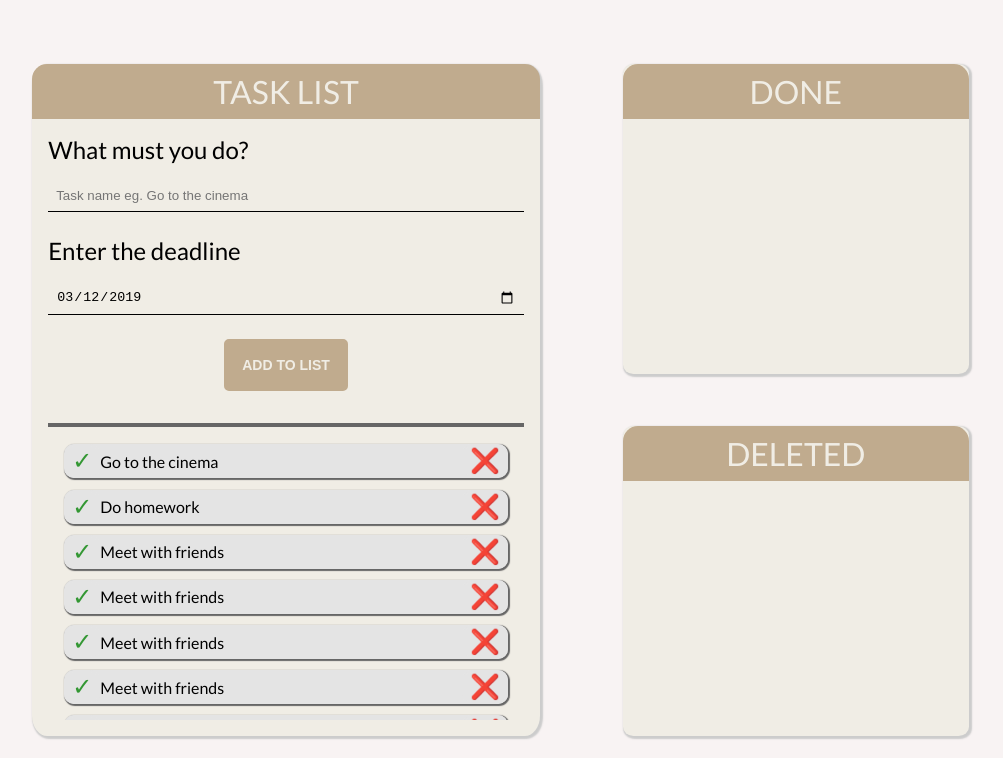
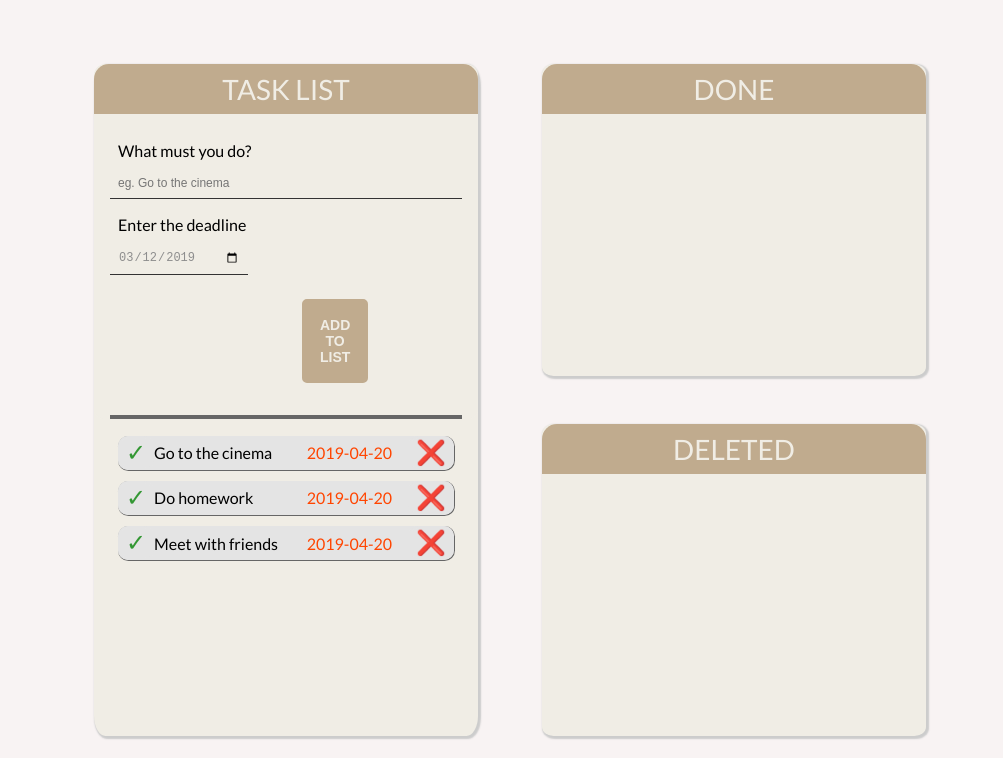
Before and after one commit to bzdybel/ToDo, a plain HTML site: page index.html in a window 1280 px wide. Shown: the whole page, without its empty margins (162-1165 px from the left). Drawn offline with Linux system fonts and the light colour scheme.

Commit message:
change styles, naming, make code semantic

```diff
--- a/index.css
+++ b/index.css
@@ -1,15 +1,19 @@
-@import "https://fonts.googleapis.com/css?family=Lato:400,700,900";
+@import 'https://fonts.googleapis.com/css?family=Lato:400,700,900';
 
 :root {
 	--white: white;
-  --coconut-milk: #F0EDE5;
-  --warm-sand: #C0AB8E;
-  --black:#000000;
-  --soft-black:#666666;
-  --grey:#e4e4e4;
+	--coconut-milk: #f0ede5;
+	--warm-sand: #c0ab8e;
+	--black: #000000;
+	--soft-black: #666666;
+	--legal-black: #333333;
+	--grey: #e4e4e4;
+	--light-grey: #8e8e8e;
 	--soft-grey: #ccc;
-  --light-warm-sand:#D1BA9F;
-  --green: 	#339733;
+	--light-warm-sand: #d1ba9f;
+	--green: #339733;
+	--smoke: #f8f3f3;
+	--orange: #ff4500;
 }
 * {
 	box-sizing: border-box;
@@ -18,135 +22,162 @@
 body {
 	background: var(--white);
 	margin: 0;
-  font-family: "Lato", sans-serif;
+	font-family: 'Lato', sans-serif;
 	overflow-x: hidden;
 }
 
 .container {
 	display: flex;
 	justify-content: center;
-  background: #f8f3f3;
+	background: var(--smoke);
 	height: 100vh;
 	width: 100vw;
 }
-.-webkit-scrollbar{
+.-webkit-scrollbar {
 	width: 20px;
 }
-.task-form{
+.task-list__container {
+	background: var(--coconut-milk);
+	margin: 5%;
+	max-width: 30%;
+	border-radius: 3%;
+	box-shadow: 1.5px 1.5px 1.5px 1.5px var(--soft-grey);
+}
+
+.task-form {
+	background: var(--coconut-milk);
+	border-radius: 3%;
+}
+.task-form__wrapper {
 	display: flex;
 	flex-direction: column;
-    background: var(--coconut-milk);
-    margin: 5%;
-    border-radius: 3%;
-    min-width: 30%;
-    box-shadow: 1.5px 1.5px 1.5px 1.5px var(--soft-grey);
-}
-.task-form__wrapper{
-    display: flex;
-    flex-direction: column;
-    margin: 3.5% 0 ;
+	background: var(--smoke);
+	margin: 5% 0;
 	border-radius: 3%;
 	min-width: 30%;
 }
-.task-form__add{
-
-}
-.task-form__title{
-    font-size: 32px;
+.task-form__title {
+	margin-top: 0;
+	font-weight: lighter;
+	font-size: 28px;
 	border-radius: 15px 15px 0 0;
 	color: var(--coconut-milk);
-    padding: .5rem 4rem;
+	padding: 0.5rem 4rem;
 	background: var(--warm-sand);
 	width: 100%;
 	text-align: center;
 	text-transform: uppercase;
 }
-.task-form__input{
+.task-form__input {
 	margin: 1rem 1rem 0.5rem 1rem;
-    padding: .5rem;
+	padding: 0.5rem;
 	background: transparent;
 	border: none;
-    border-bottom: 1px solid #000000;
+	border-bottom: 1px solid var(--legal-black);
 }
-.task-form__input--title{
-    font-size: 24px;
-    margin: 1rem 1rem 0 1rem;
+.task-form__input-wrapper {
+	display: flex;
+	flex-direction: column;
 }
-.task-form__button{
+.task-form__input--title {
+	font-size: 16px;
+	margin: 0rem 1rem;
+	border-bottom: none;
+}
+.task-form__input--date {
+	margin-top: 0;
+	margin-right: 60%;
+	font-size: 12px;
+	color: var(--light-grey);
+}
+.task-form__input--task-content {
+	margin-top: 0;
+	font-size: 12px;
+}
+.task-form__button-wrapper {
+	margin: 0 1rem;
+	border-bottom: 4px solid var(--soft-black);
+}
+.task-form__button {
 	margin: 1rem 12rem 2rem 12rem;
 	padding: 1rem;
 	background: var(--warm-sand);
-    text-transform:uppercase;
-    font-size:  16px;
+	text-transform: uppercase;
 	border-radius: 5px;
 	color: var(--coconut-milk);
 	font-weight: bold;
 	border: 2px solid var(--warm-sand);
 	font-size: 14px;
+	padding-bottom: 1rem;
 }
 
-.task-form__button:hover{
+.task-form__button:hover {
 	cursor: pointer;
-    background:var(--light-warm-sand);
+	background: var(--light-warm-sand);
 	border: 2px solid var(--light-warm-sand);
+}
 
-}
-.divide-line{
-    margin: 0 1rem;
-    border-bottom: 4px solid var(--soft-black);
-
-}
-.task-list{
-    padding:0;
+.task-list {
+	padding: 0;
 	list-style-type: none;
-    margin:1rem;
+	margin: 1rem;
 	overflow-y: scroll;
 	scroll-behavior: inherit;
-    max-height: 51%;
+	max-height: 50%;
 }
 
-.task-list__item{
+.task-list__item {
 	display: flex;
-    margin:.7rem 1rem ;
+	margin: 0.7rem 0.5rem;
 	border-radius: 10px;
 	background: var(--grey);
-    box-shadow: 1px 1px 1px 1px var(--soft-black);
+	box-shadow: 0.5px 0.5px 0.5px 0.5px var(--soft-black);
 }
-.task-list__item:first-child{
+.task-list__item:first-child {
 	margin-top: 1px;
 }
-.task-list__item:last-child{
+.task-list__item:last-child {
 	margin-bottom: 1px;
 }
-.task-list-item__button{
+.task-list-item__button {
 	background: var(--grey);
 	border: 2px solid var(--grey);
 	font-size: 24px;
 	border-radius: 10px;
-
 }
-.task-list-item__button:hover{
+.task-list-item__button:hover {
 	cursor: pointer;
-    opacity:0.5;
+	opacity: 0.5;
+	margin-left: 0;
 }
 
-.task-list-item__button--is-done{
+.task-list-item__button--is-done {
 	justify-self: flex-start;
 	color: var(--green);
 }
 
-.task-list-item__button--delete{
-    margin-left:auto;
+.task-list-item__button--delete {
+	margin-left: 1rem;
 }
-.task-list-item__content{
+.task-list-item__content {
 	align-self: center;
 }
+.task-list-item__deadline {
+	margin-left: auto;
+	align-self: center;
+	color: var(--orange);
+}
 
-.task-form__done{
+.task-form__done {
 	height: 50%;
+	margin-top: 0;
 	margin-bottom: 2rem;
+	padding: 0;
+	box-shadow: 1.5px 1.5px 1.5px 1.5px var(--soft-grey);
 }
-.task-form__deleted{
+.task-form__deleted {
+	margin-bottom: 0;
 	height: 50%;
-
+	padding: 0;
+	box-shadow: 1.5px 1.5px 1.5px 1.5px var(--soft-grey);
 }
--- a/index.html
+++ b/index.html
@@ -4,12 +4,9 @@
 		<meta charset="utf-8" />
 
 		<title>ToDo List</title>
-    <meta name="description" content="Calories application" />
+		<meta name="description" content="ToDo application" />
 		<meta name="author" content="Bartlomiej Zdybel" />
-    <meta
-      name="viewport"
-      content="width=device-width, initial-scale=1, maximum-scale=1"
-    />
+		<meta name="viewport" content="width=device-width, initial-scale=1, maximum-scale=1" />
 		<link rel="stylesheet" type="text/css" href="./index.css" />
 
 		<link rel="icon" href="icon_code.jpg" />
@@ -17,146 +14,99 @@
 
 	<body>
 		<div class="container">
+			<div class="task-list__container">
 				<form class="task-form task-form__add">
-          <label class="task-form__title">task list</label>
+					<h1 class="task-form__title">task list</h1>
 
-          <label class="task-form__input--title" for="task">What must you do?</label>
+					<div class="task-form__input-wrapper">
+						<label class="task-form__input task-form__input--title" for="task">What must you do?</label>
 						<input
 							id="task"
-            class="task-form__input"
-            placeholder="Task name eg. Go to the cinema"
+							class="task-form__input task-form__input--task-content"
+							placeholder="eg. Go to the cinema"
 						/>
+					</div>
 
-
-          <label class="task-form__input--title" for="date">Enter the deadline</label>
+					<div class="task-form__input-wrapper">
+						<label class="task-form__input task-form__input--title" for="date">Enter the deadline</label>
 						<input
 							id="date"
 							type="date"
-            class="task-form__input"
+							class="task-form__input task-form__input--date"
 							value="2019-03-12"
 						/>
-
-          <button class ="task-form__button" type="submit">Add to list</button>
-          <div class="divide-line"></div>
+					</div>
+					<div class="task-form__button-wrapper">
+						<button class="task-form__button" type="submit">Add to list</button>
+					</div>
+				</form>
 
 				<ul class="task-list">
 					<li class="task-list__item">
-                              <button class="task-list-item__button task-list-item__button--is-done">&check;</button>
+						<button class="task-list-item__button task-list-item__button--is-done" type="button">
+							&#10003;
+						</button>
 
-                              <label class="task-list-item__content">
+						<span class="task-list-item__content">
 							Go to the cinema
-                              </label>
-                              <button class="task-list-item__button task-list-item__button--delete">&#10060</button>
+						</span>
+
+						<time datetime="2019-04-20" class="task-list-item__deadline">
+							2019-04-20
+						</time>
+						<button class="task-list-item__button task-list-item__button--delete" type="button">
+							&#10060;
+						</button>
 					</li>
 					<li class="task-list__item">
-                              <button class="task-list-item__button task-list-item__button--is-done">&check;</button>
+						<button class="task-list-item__button task-list-item__button--is-done" type="button">
+							&#10003;
+						</button>
 
-                            <label class="task-list-item__content">
+						<span class="task-list-item__content">
 							Do homework
-                            </label>
-                            <button class="task-list-item__button task-list-item__button--delete">&#10060</button>
-                          </li>
-                          <li class="task-list__item">
-                            <button class="task-list-item__button task-list-item__button--is-done">&check;</button>
+						</span>
 
-                          <label class="task-list-item__content">
-                              Meet with friends
-                          </label>
-                          <button class="task-list-item__button task-list-item__button--delete">&#10060</button>
-                        </li>
-                        <li class="task-list__item">
-                          <button class="task-list-item__button task-list-item__button--is-done">&check;</button>
-
-                        <label class="task-list-item__content">
-                            Meet with friends
-                        </label>
-                        <button class="task-list-item__button task-list-item__button--delete">&#10060</button>
-                      </li> <li class="task-list__item">
-                        <button class="task-list-item__button task-list-item__button--is-done">&check;</button>
-
-                      <label class="task-list-item__content">
-                          Meet with friends
-                      </label>
-                      <button class="task-list-item__button task-list-item__button--delete">&#10060</button>
-                    </li> <li class="task-list__item">
-                      <button class="task-list-item__button task-list-item__button--is-done">&check;</button>
-
-                    <label class="task-list-item__content">
-                        Meet with friends
-                    </label>
-                    <button class="task-list-item__button task-list-item__button--delete">&#10060</button>
-                  </li>
-                  <li class="task-list__item">
-                    <button class="task-list-item__button task-list-item__button--is-done">&check;</button>
-
-                  <label class="task-list-item__content">
-                      Meet with friends
-                  </label>
-                  <button class="task-list-item__button task-list-item__button--delete">&#10060</button>
-                </li>
-                <li class="task-list__item">
-                  <button class="task-list-item__button task-list-item__button--is-done">&check;</button>
-
-                <label class="task-list-item__content">
-                    Meet with friends
-                </label>
-                <button class="task-list-item__button task-list-item__button--delete">&#10060</button>
-              </li>
-              <li class="task-list__item">
-                <button class="task-list-item__button task-list-item__button--is-done">&check;</button>
-
-              <label class="task-list-item__content">
-                  Meet with friends
-              </label>
-              <button class="task-list-item__button task-list-item__button--delete">&#10060</button>
-            </li>
-            <li class="task-list__item">
-              <button class="task-list-item__button task-list-item__button--is-done">&check;</button>
-
-            <label class="task-list-item__content">
-                Meet with friends
-            </label>
-            <button class="task-list-item__button task-list-item__button--delete">&#10060</button>
-          </li>
-          <li class="task-list__item">
-            <button class="task-list-item__button task-list-item__button--is-done">&check;</button>
-
-          <label class="task-list-item__content">
-              Meet with friends
-          </label>
-          <button class="task-list-item__button task-list-item__button--delete">&#10060</button>
-        </li>
-        <li class="task-list__item">
-          <button class="task-list-item__button task-list-item__button--is-done">&check;</button>
-
-        <label class="task-list-item__content">
-            Meet with friends
-        </label>
-        <button class="task-list-item__button task-list-item__button--delete">&#10060</button>
-      </li>
-      <li class="task-list__item">
-        <button class="task-list-item__button task-list-item__button--is-done">&check;</button>
-
-      <label class="task-list-item__content">
-          Meet with friends
-      </label>
-      <button class="task-list-item__button task-list-item__button--delete">&#10060</button>
+						<time datetime="2019-04-20" class="task-list-item__deadline">
+							2019-04-20
+						</time>
+						<button class="task-list-item__button task-list-item__button--delete" type="button">
+							&#10060;
+						</button>
 					</li>
 
+					<li class="task-list__item">
+						<button class="task-list-item__button task-list-item__button--is-done" type="button">
+							&#10003;
+						</button>
+						<span class="task-list-item__content">
+							Meet with friends
+						</span>
+						<time datetime="2019-04-20" class="task-list-item__deadline">
+							2019-04-20
+						</time>
+						<button
+							type="submit"
+							class="task-list-item__button task-list-item__button--delete"
+							type="button"
+						>
+							&#10060;
+						</button>
+					</li>
 				</ul>
-      </form>
+			</div>
 
 			<div class="task-form__wrapper">
-      <form class="task-form task-form__done">
-        <label class="task-form__title">Done</label>
+				<ul class="task-form task-form__done">
+					<h1 class="task-form__title">Done</h1>
+				</ul>
 
-      </form>
-
-      <form class="task-form task-form__deleted">
-        <label class="task-form__title">Deleted</label>
-
-      </form>
+				<ul class="task-form task-form__deleted">
+					<h1 class="task-form__title">Deleted</h1>
+				</ul>
 			</div>
 		</div>
+
+		<script type="text/javascript" src="task-list.js"></script>
 	</body>
 </html>
```
Lines whose indentation alone changed are shown as unchanged.
